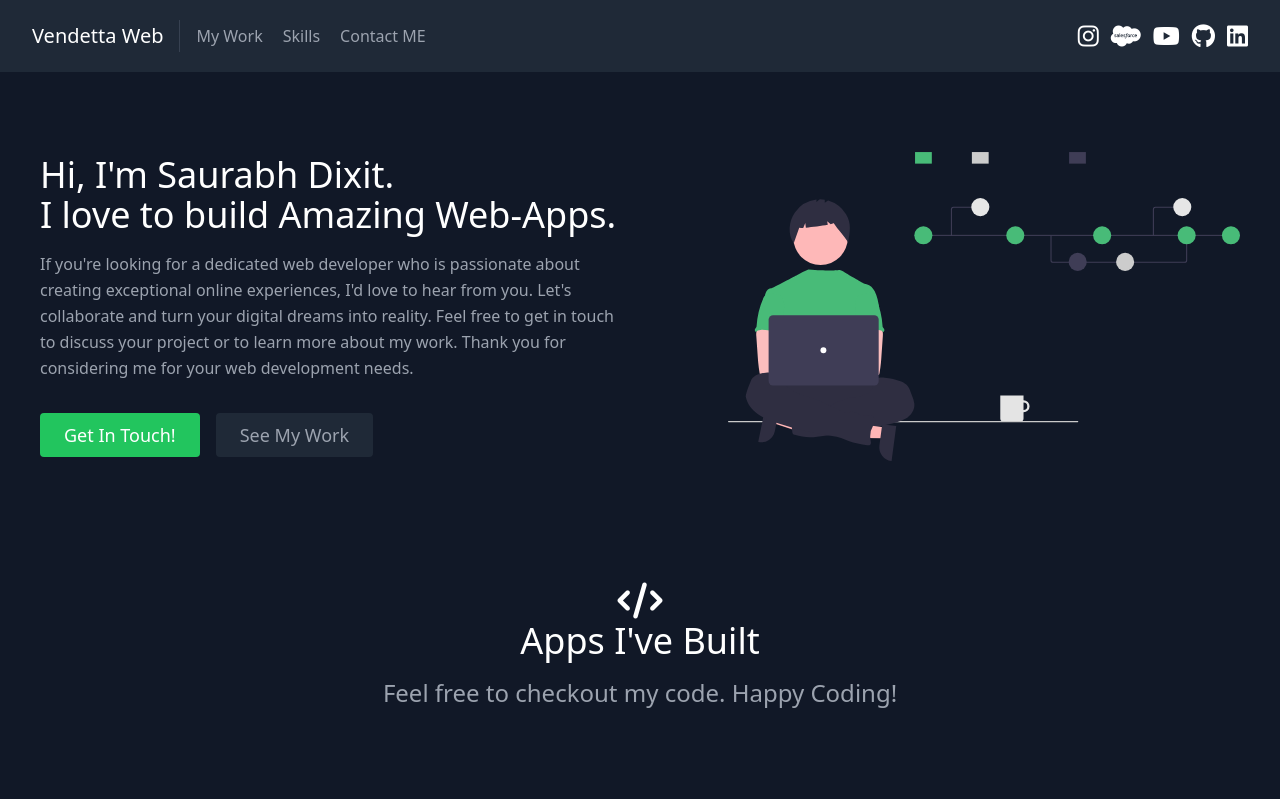
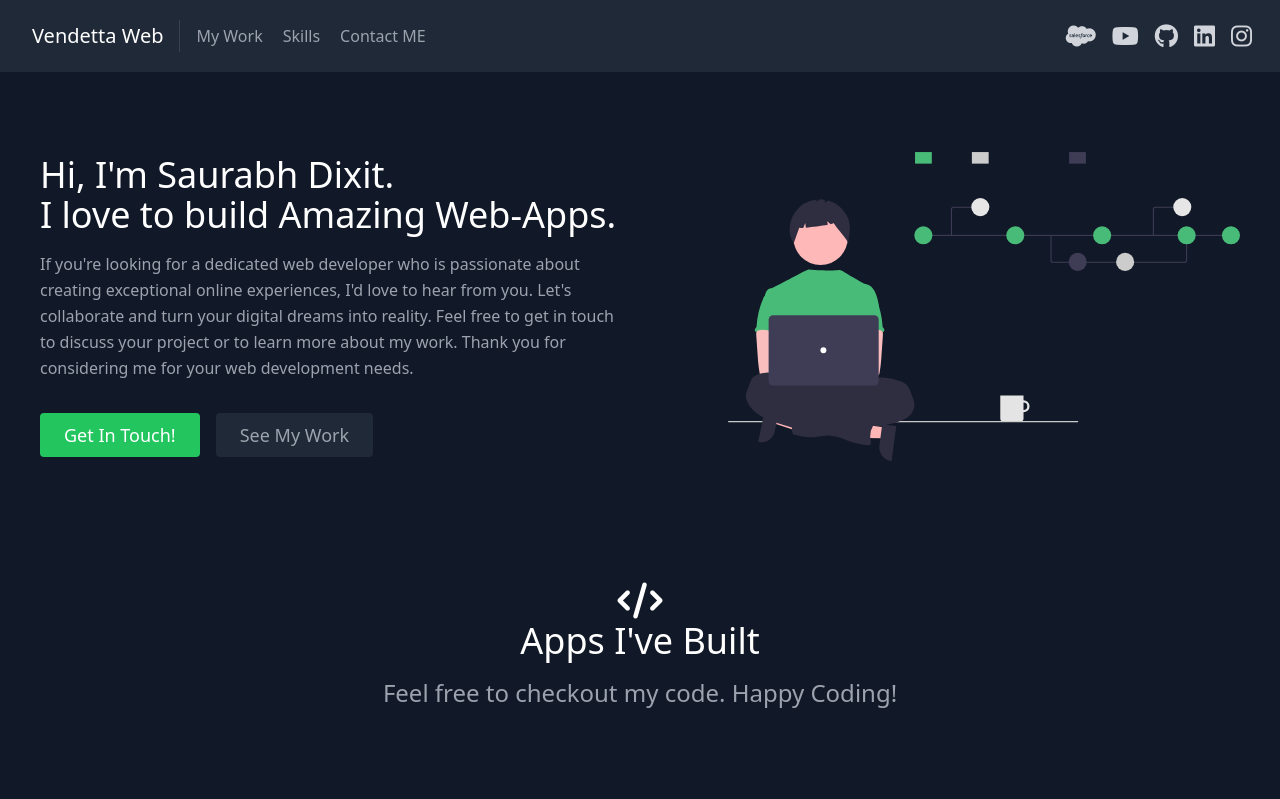
Before and after one commit to vendetta-web/my-portfolio, a React (Create React App) app: page / in a window 1280 px wide. Shown: the top 799 px of the page. Built offline with nearby package versions, Linux system fonts and the light colour scheme.

Commit message:
Improve the social media icon

```diff
--- a/src/components/Footer.js
+++ b/src/components/Footer.js
@@ -21,8 +21,8 @@ export default function Footer() {
           <i className="fa-brands fa-linkedin text-gray-300 text-2xl mx-2 hover:text-blue-400"></i>
         </a>
         <a href="https://instagram.com/imdixitsaurabh" target="_blank" rel="noopener noreferrer">
-          <i className="fab fa-instagram-square text-gray-300 text-2xl mx-2 hover:text-pink-500"></i>
-        </a>
+            <i className="fab fa-instagram text-gray-300 text-2xl mx-2 hover:text-pink-500"></i>
+          </a>
       </div>
     </div>
   </footer>
--- a/src/components/Navbar.js
+++ b/src/components/Navbar.js
@@ -21,20 +21,20 @@ export default function Navbar() {
           </a>
         </nav>
         <div className="md:ml-auto">
-          <a href="https://instagram.com/imdixitsaurabh" target="_blank" rel="noopener noreferrer">
-            <i className="fab fa-instagram text-white mr-3 text-2xl hover:text-pink-500"></i>
-          </a>
         <a href="https://www.salesforce.com/trailblazer/saurabhdixit2303" target="_blank" rel="noopener noreferrer">
-            <i className="fa-brands fa-salesforce text-white mr-3 text-2xl hover:text-blue-500"></i>
+          <i className="fa-brands fa-salesforce text-gray-300 text-2xl mx-2 hover:text-blue-500"></i>
         </a>
         <a href="https://youtube.com" target="_blank" rel="noopener noreferrer">
-            <i className="fa-brands fa-youtube text-white mr-3 text-2xl hover:text-red-700"></i>
+          <i className="fa-brands fa-youtube text-gray-300 text-2xl mx-2 hover:text-red-700"></i>
         </a>
         <a href="https://github.com/vendetta-web" target="_blank" rel="noopener noreferrer">
-            <i className="fa-brands fa-github text-white mr-3  text-2xl hover:text-03042A"></i>
+          <i className="fa-brands fa-github text-gray-300 text-2xl mx-2 hover:text-white"></i>
         </a>
         <a href="https://linkedin.com/saurabhdixit2303" target="_blank" rel="noopener noreferrer">
-            <i className="fa-brands fa-linkedin text-white mr-3 text-2xl hover:text-blue-400"></i>
+          <i className="fa-brands fa-linkedin text-gray-300 text-2xl mx-2 hover:text-blue-400"></i>
+        </a>
+        <a href="https://instagram.com/imdixitsaurabh" target="_blank" rel="noopener noreferrer">
+            <i className="fab fa-instagram text-gray-300 text-2xl mx-2 hover:text-pink-500"></i>
           </a>
         </div>
       </div>
```
Lines whose indentation alone changed are shown as unchanged.
